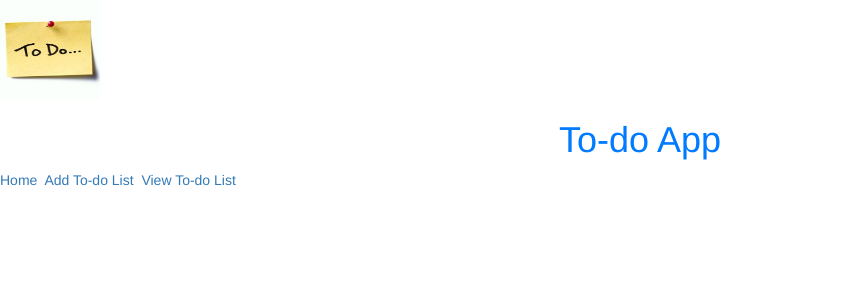
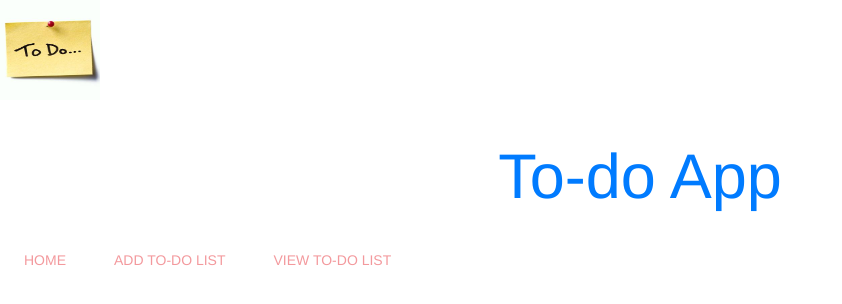
Before and after one commit to sayanavr/TodoList-localStorage, an Angular app: page /viewTodo in a window 1280 px wide. Shown: the top 304 px of the page, without its empty margins (0-842 px from the left). Built offline with nearby package versions, Linux system fonts and the light colour scheme.

Commit message:
Added Material Design to the navigation bar

```diff
--- a/angular.json
+++ b/angular.json
@@ -119,6 +119,10 @@
           }
         }
       }
-    }},
-  "defaultProject": "my-app"
+    }
+  },
+  "defaultProject": "my-app",
+  "cli": {
+    "analytics": "0a0ecd12-7e4d-4bbd-bcf0-fcc72ee8b8b7"
+  }
 }
--- a/package.json
+++ b/package.json
@@ -19,17 +19,18 @@
     "@angular/platform-browser": "~10.1.0",
     "@angular/platform-browser-dynamic": "~10.1.0",
     "@angular/router": "~10.1.0",
+    "materialize-css": "^1.0.0-rc.2",
     "rxjs": "~6.6.0",
     "tslib": "^2.0.0",
     "zone.js": "~0.10.2"
   },
   "devDependencies": {
-    "@angular-devkit/build-angular": "~0.1001.0",
+    "@angular-devkit/build-angular": "^0.1001.0",
     "@angular/cli": "~10.1.0",
     "@angular/compiler-cli": "~10.1.0",
-    "@types/node": "^12.11.1",
     "@types/jasmine": "~3.5.0",
     "@types/jasminewd2": "~2.0.3",
+    "@types/node": "^12.11.1",
     "codelyzer": "^6.0.0",
     "jasmine-core": "~3.6.0",
     "jasmine-spec-reporter": "~5.0.0",
--- a/src/app/header/header.component.html
+++ b/src/app/header/header.component.html
@@ -2,9 +2,11 @@
     <img class="to-do-img" src="../assets/images/to-do.jpg" alt="To-do-Image.jpg">
     <h1 class="text-center text-primary">To-do App</h1>
 
-    <div role="navigation">
-        <a routerLink=''>Home</a>&nbsp;
-        <a routerLink='addTodo'>Add To-do List</a>&nbsp;
-        <a routerLink='viewTodo'>View To-do List</a>&nbsp;
+    <div role="navigation" class="nav-content">
+        <ul id="nav-mobile" class="tabs">
+            <li class="tab"><a routerLink='' class="mat">Home</a></li>
+            <li class="tab"><a routerLink='addTodo'>Add To-do List</a></li>
+            <li class="tab"><a routerLink='viewTodo'>View To-do List</a></li>
+          </ul>
     </div>
 </div>
--- a/src/index.html
+++ b/src/index.html
@@ -9,6 +9,10 @@
   <link href="https://fonts.googleapis.com/icon?family=Material+Icons" rel="stylesheet">
   <link rel="stylesheet" href="https://maxcdn.bootstrapcdn.com/bootstrap/4.0.0/css/bootstrap.min.css" integrity="sha384-Gn5384xqQ1aoWXA+058RXPxPg6fy4IWvTNh0E263XmFcJlSAwiGgFAW/dAiS6JXm" crossorigin="anonymous">
   <link rel="stylesheet" href="https://maxcdn.bootstrapcdn.com/bootstrap/3.4.1/css/bootstrap.min.css">
+  <!-- Compiled and minified CSS -->
+  <link rel="stylesheet" href="https://cdnjs.cloudflare.com/ajax/libs/materialize/1.0.0/css/materialize.min.css">
+  <!-- Compiled and minified JavaScript -->
+  <script src="https://cdnjs.cloudflare.com/ajax/libs/materialize/1.0.0/js/materialize.min.js"></script>
   <script src="https://ajax.googleapis.com/ajax/libs/jquery/3.5.1/jquery.min.js"></script>
   <script src="https://maxcdn.bootstrapcdn.com/bootstrap/3.4.1/js/bootstrap.min.js"></script>
 </head>
```
Also changed, not shown: src/app/header/header.component.css (line endings or trailing spaces), 1 other file (tests, documents, lock files or other folders).
